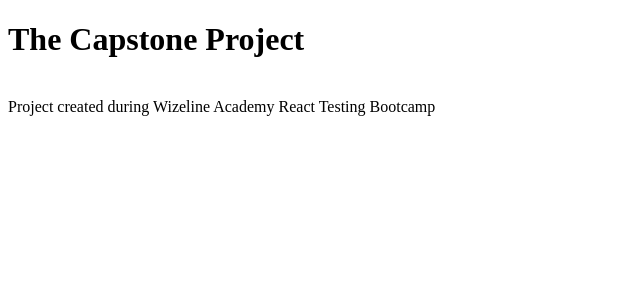
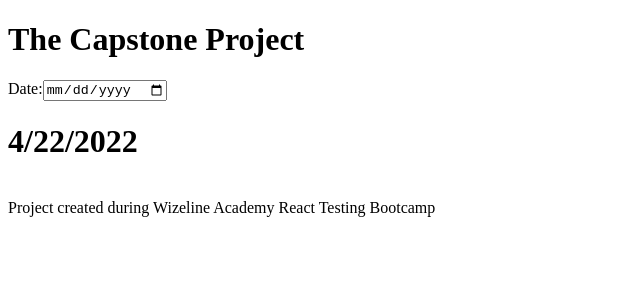
Before and after one commit to wizelineacademy/react-testing-bootcamp-cp-2022, a React (Create React App) app: page / in a window 1280 px wide. Shown: the top 300 px of the page, without its empty margins (0-640 px from the left). Built offline with nearby package versions, Linux system fonts and the light colour scheme.

Commit message:
LandingPage init with current date

```diff
--- a/src/Pages/LandingPage/LandingPage.jsx
+++ b/src/Pages/LandingPage/LandingPage.jsx
@@ -1,13 +1,24 @@
 import APOD from "Components/APOD/APOD";
-import React from "react";
+import React, { useEffect, useState } from "react";
 
 const LandingPage = () => {
+  const [selectedDate, setSelectedDate] = useState();
+  useEffect(() => {
+    const today = new Date().toLocaleDateString();
+    setSelectedDate(today);
+  }, []);
+
   return (
     <div data-testid="LandingPage">
       <header>
         <h1>The Capstone Project</h1>
       </header>
       <main>
+        <div>
+          <label htmlFor="date">Date:</label>
+          <input type="date" name="date" id="date" value={selectedDate} />
+        </div>
+        <h1>{selectedDate}</h1>
         <APOD />
       </main>
       <footer>
```
Also changed, not shown: 1 other file (tests, documents, lock files or other folders).
